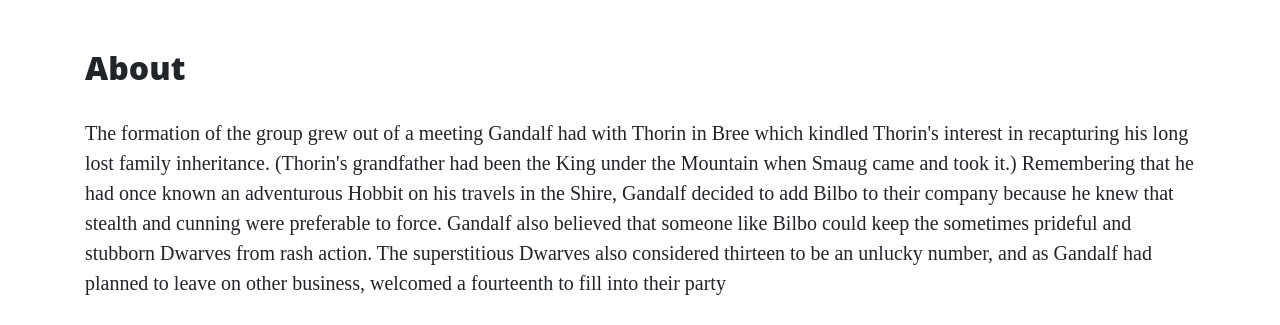
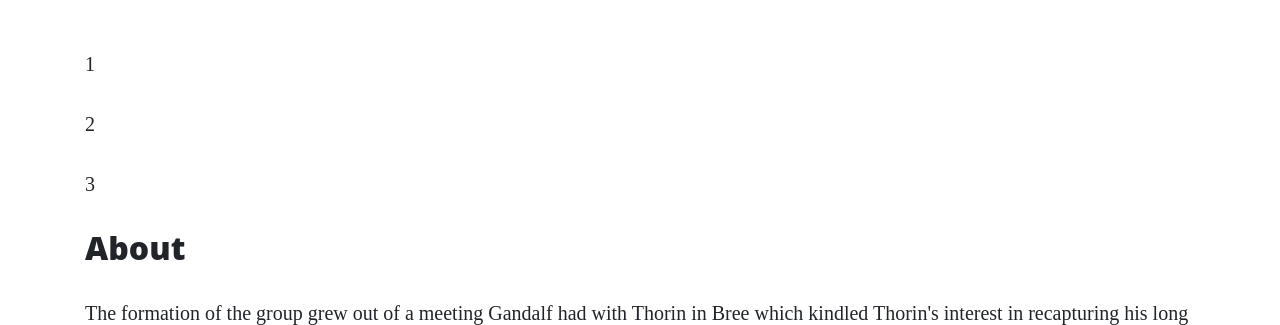
Before and after one commit to PJDEVEX/thorin_web_app, a Flask app: page /about in a window 1280 px wide. Shown: the part 629-954 px from the top of the page. Run offline with Flask 2, Linux system fonts and the light colour scheme; some libraries are stand-ins or nearby versions.

Commit message:
Using for loop

```diff
--- a/run.py
+++ b/run.py
@@ -20,14 +20,14 @@ def index():
 #  route for the about page
 @app.route("/about")
 def about():
-    # Renders "about.html" template with "About" title.
-    return render_template("about.html", page_title="About")
+    # enders about.html with page_title & numbers variables set.
+    return render_template("about.html", page_title="About", numbers=[1, 2, 3])
 
 
 #  route for the contact page
 @app.route("/contact")
 def contact():
-    # Renders "about.html" template with "About" title.
+    # Renders "contact.html" template with "Contact" title.
     return render_template("contact.html", page_title="Contact Us")
 
 
--- a/templates/about.html
+++ b/templates/about.html
@@ -2,7 +2,12 @@
     defines about page content. -->
 {% extends 'base.html' %}
 {% block content %}
+    <!-- Iterate over 'numbers' list and display each value. -->
+    {% for number in numbers %}
+        <p> {{ number }} </p>
+    {% endfor %}
 <h2>{{ page_title }}</h2>
+
 <p>
     The formation of the group grew out of a meeting Gandalf had with Thorin in Bree which kindled Thorin's interest in
     recapturing his long lost family inheritance. (Thorin's grandfather had been the King under the Mountain when Smaug
```
